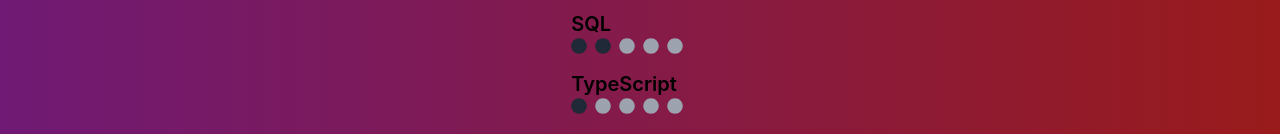
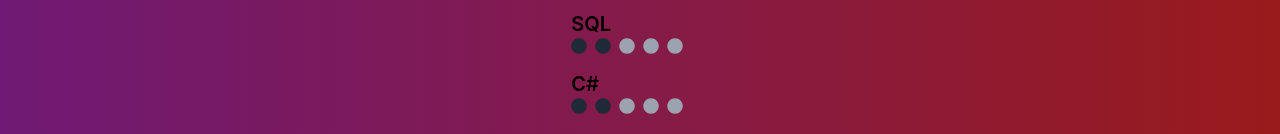
Before and after one commit to xenoxkuba/portfolio, a React (Create React App) app: page /skills in a window 1280 px wide. Shown: the part 810-944 px from the top of the page. Built offline with nearby package versions, Linux system fonts and the light colour scheme.

Commit message:
added C# Skill

```diff
--- a/src/KnownSkills.jsx
+++ b/src/KnownSkills.jsx
@@ -17,6 +17,7 @@ const KnownSkills = () => {
     { name: "React query", level: 2 },
     { name: "Redux", level: 2 },
     { name: "SQL", level: 2 },
+    { name: "C#", level: 2 },
     { name: "TypeScript", level: 1 },
     { name: "Node js", level: 1 },
   ];
```
